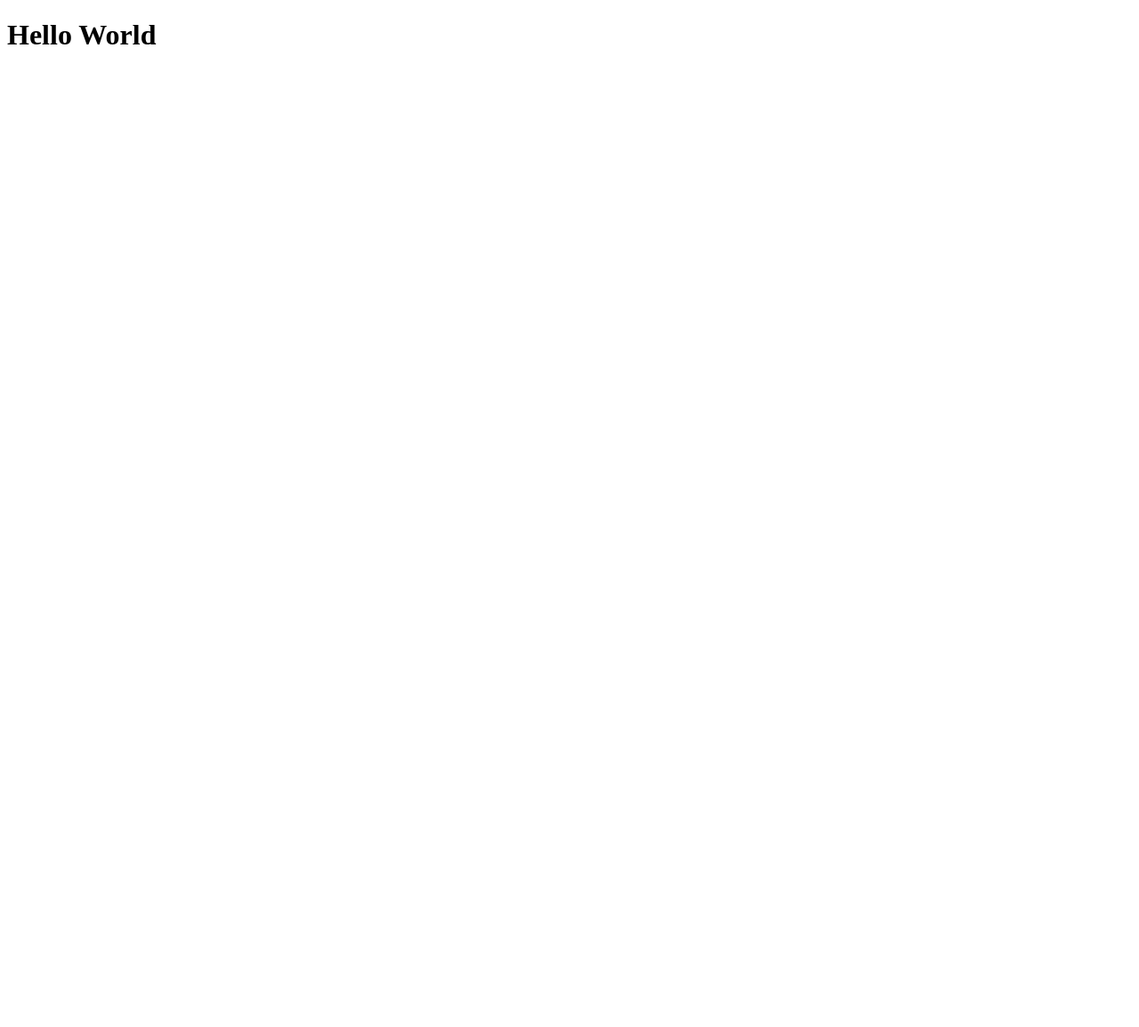
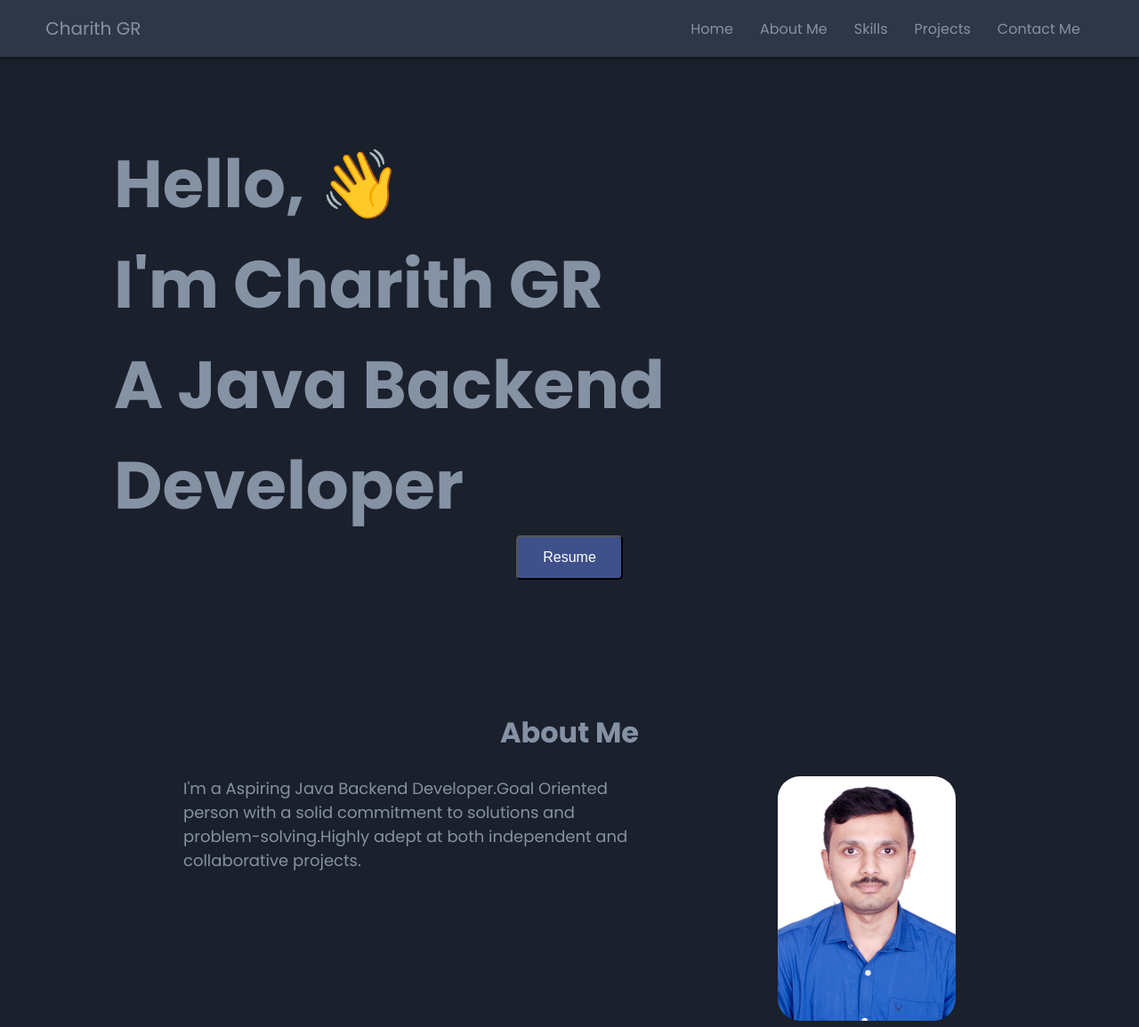
Before and after one commit to CharithGR/CharithGR.github.io, a plain HTML site: page index.html in a window 1280 px wide. Shown: the whole page at 89% size. Before the commit the page ends 800 px from the top, so only its background shows below. Drawn offline with Linux system fonts and the light colour scheme.

Commit message:
Completed Navbar And aboutMe

```diff
--- /dev/null
+++ b/Scripts/index.js
@@ -0,0 +1,19 @@
+const mainMenu=document.querySelector(".mainMenu");
+const closeMenu=document.querySelector(".closeMenu");
+const openMenu=document.querySelector(".openMenu");
+
+
+openMenu.addEventListener("click",show);
+closeMenu.addEventListener("click",close);
+
+
+function show(){
+    mainMenu.style.display="flex";
+    mainMenu.style.top="0";
+
+}
+
+function close(){
+    mainMenu.style.top="-100%";
+
+}
--- /dev/null
+++ b/Styles/index.css
@@ -0,0 +1,183 @@
+@import url("https://fonts.googleapis.com/css2?family=Poppins:wght@400;600;700&display=swap");
+
+*{
+    margin: 0;
+    padding: 0;
+    box-sizing: border-box;
+    text-decoration: none;
+}
+a{
+  text-decoration: none;
+  color: #8592a4;
+}
+body {
+    font-family: "Poppins", sans-serif;
+    background-color: #1a202c;
+    color: #8592a4;
+  }
+
+
+
+/*----------------------- NAVBAR --------------------------------*/
+nav{
+   display: flex;
+    justify-content: space-between;
+    align-items: center;
+    min-height: 8vh;
+    background-color: #2d3748;
+    box-shadow: 0px 1px 5px rgba(0, 0, 0, 0.6);
+    position: fixed;
+    width: 100%;
+    padding: 0 4%;
+    z-index: 100;
+}
+nav .logo{
+  font-size: 20px;
+}
+nav .mainMenu{
+  display: flex;
+  list-style: none;
+}
+nav .mainMenu li a{
+  display: inline-block;
+  padding: 15px;
+  text-decoration: none;
+
+}
+
+nav .mainMenu li a:hover{
+  color: white;
+}
+
+nav .openMenu{
+  font-size: 2rem;
+  display: none;
+  cursor: pointer;
+}
+nav .mainMenu .closeMenu{
+  font-size: 2rem;
+  display: none;
+  cursor: pointer;
+}
+
+
+@media (max-width: 767px) {
+  nav .mainMenu {
+    height: 100vh;
+    position: fixed;
+    top: 0 ;
+    right: 0;
+    left: 0;
+    z-index: 10;
+    flex-direction: column;
+    justify-content: center;
+    align-items: center;
+    transition: top 1s ease;
+    display: none;
+    background-color: #2d3748;
+
+  }
+
+  nav .mainMenu .closeMenu{
+    display: block ;
+    position: absolute;
+    top: 20px;
+    right: 20px;
+
+  }
+
+  nav .openMenu{
+    display: block;
+  }
+  nav .mainMenu li a:hover{
+    font-size: 1.6rem;
+  }
+
+  .icons i{
+    display: inline-block;
+    padding: 12px;
+  }
+
+
+}
+
+/*----------------------------- Home ------------------------*/
+
+
+
+#home{
+  margin: auto;
+  padding-top: 150px;
+  width: 80%;
+  font-size: 50px;
+  height: 100vh;
+}
+
+#homeBtndiv{
+  /* border: 1px solid yellow; */
+width: 80%;
+margin: auto;
+display: flex;
+justify-content: center;
+align-items: center;
+}
+#homeResumebtn{
+  background-color: #3f518b;
+  color: white;
+  width: 120px;
+  height: 50px;
+  font-size: 16px;
+  border-radius: 5px;
+}
+
+
+
+@media all and (max-width:800px) {
+  #home{
+    font-size: 40px;
+  }
+}
+@media all and (max-width:550px) {
+  #home{
+    font-size: 30px;
+  }
+}
+/*----------------------------- About Me ------------------------*/
+/* #aboutMe{
+  margin-top: 50px;
+} */
+#aboutMe h1{
+  margin: auto;
+  display: flex;
+  justify-content: center;
+  align-self: center;
+  margin-bottom: 25px;
+}
+#aboutMe>div{
+  display: flex;
+  width: 80%;
+  margin: auto;
+  justify-content: space-around;
+}
+#aboutMe>div>div:nth-child(1){
+  width: 50%;
+}
+#aboutMe p{
+  font-size: 18px;
+}
+#aboutMe img{
+
+  width: 200px;
+  height: 275px;
+  border-radius: 25px;
+}
+
+
+@media all and (max-width:500px) {
+  #aboutMe>div{
+    display: block;
+  }
+  #aboutMe>div>div:nth-child(1){
+    width: 100%;
+  }
+}
--- a/index.html
+++ b/index.html
@@ -4,9 +4,72 @@
     <meta charset="UTF-8">
     <meta http-equiv="X-UA-Compatible" content="IE=edge">
     <meta name="viewport" content="width=device-width, initial-scale=1.0">
+    <link rel="stylesheet" href="https://cdnjs.cloudflare.com/ajax/libs/font-awesome/4.7.0/css/font-awesome.min.css">
+
+    <link rel="stylesheet" href="./fontawesome-free-5.13.0-web/css/all.css">
+    <link rel="stylesheet" href="Styles/index.css">
     <title>Charith GR</title>
 </head>
 <body>
-    <h1>Hello World</h1>
+    <!----------------------- NAVBAR -------------------------------->
+  <nav>
+    <div class="logo">Charith GR</div>
+    <div class="openMenu"><i class="fa fa-bars"></i></div>
+    <ul class="mainMenu">
+      <li><a href="#home">Home</a></li>
+      <li><a href="#aboutMe">About Me</a></li>
+      <li><a href="#">Skills</a></li>
+      <li><a href="#">Projects</a></li>
+      <li><a href="#">Contact Me</a></li>
+      <div class="closeMenu"><i class="fa fa-times"></i></div>
+    </ul>
+
+
+  </nav>
+
+
+
+
+<!------------------------- HOME SECTION ----------------------------------->
+    <div id="home">
+      <h2>Hello, 👋</h2>
+      <h2>I'm Charith GR</h2>
+      <h2>A Java Backend Developer</h2>
+
+      <div id="homeBtndiv"><button id="homeResumebtn">Resume</button> </div>
+
+    </div>
+
+
+<!------------------------- ABOUT SECTION ----------------------------------->
+
+
+
+<div id="aboutMe">
+  <h1>About Me</h1>
+   <div>
+  <div>
+      <p>I'm a Aspiring Java Backend Developer.Goal Oriented person with a solid commitment to solutions and problem-solving.Highly adept at both independent and collaborative projects.</p>
+    </div>
+    <div>
+      <img src="./Images/Charith.JPG" alt="">
+    </div>
+  </div>
+
+  </div>
+
+
+
+
+
+
+
+
+
+
+
+
 </body>
 </html>
+
+<script src="Scripts/index.js"></script>
```
Also changed, not shown: Images/Charith.JPG (added).
